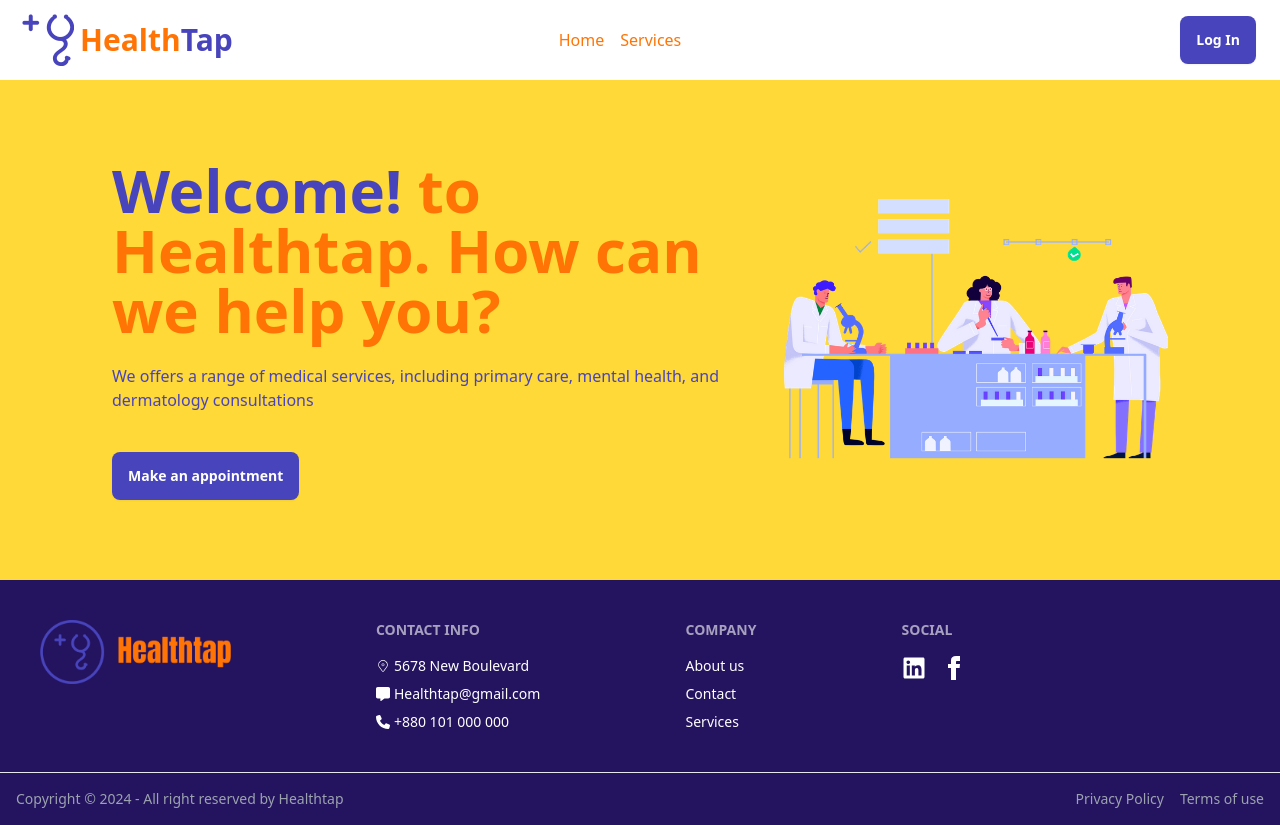
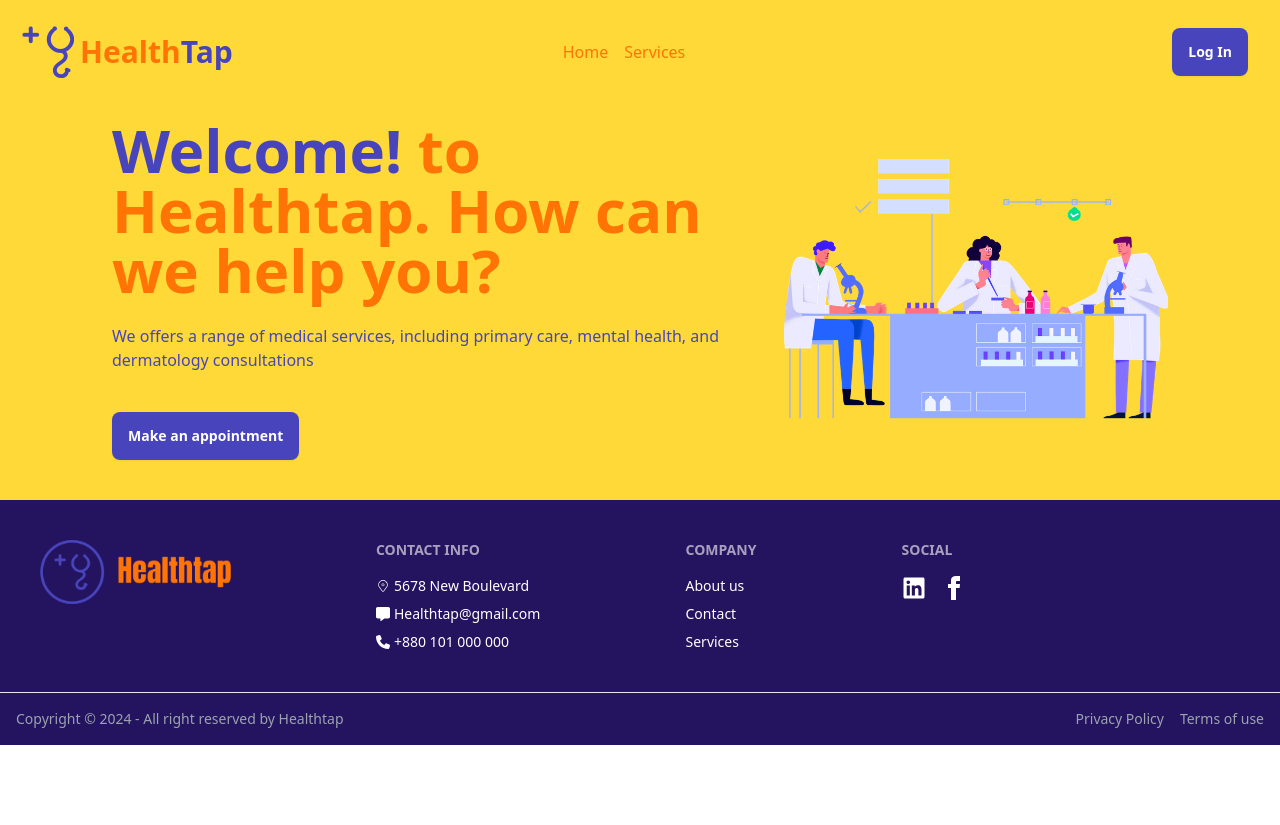
Before and after one commit to aayman01/health-tap-client, a React (Vite) app: page / in a window 1280 px wide. After the commit the page ends 800 px from the top, so only its background shows below. Built offline with nearby package versions, Linux system fonts and the light colour scheme; no server answers.

Commit message:
navbar style fixed

```diff
--- a/src/Pages/Home/Banner.jsx
+++ b/src/Pages/Home/Banner.jsx
@@ -4,7 +4,7 @@ import banner from '../../assets/banner.png'
 const Banner = () => {
     return (
       <div>
-        <div className="hero h-[400px] lg:h-[500px] bg-[#fed938] lg:px-24">
+        <div className="hero pt-20 h-[400px] lg:h-[500px] bg-[#fed938] lg:px-24">
           <div className="hero-content flex-col lg:flex-row-reverse">
             <img src={banner} className="max-w-sm bg-none hidden lg:block" />
             <div>
--- a/src/Pages/Home/Home.jsx
+++ b/src/Pages/Home/Home.jsx
@@ -1,14 +1,16 @@
 import Footer from "../Shared/Footer/Footer";
 import Banner from "./Banner";
-import NavBar from "./NavBar";
+import NavBar from "./NavBar/NavBar"
 
 const Home = () => {
     return (
+      <div>
         <div>
-            <NavBar/>
-            <Banner/>
-            <Footer/>
+          <NavBar />
         </div>
+        <Banner />
+        <Footer />
+      </div>
     );
 };
 
--- /dev/null
+++ b/src/Pages/Home/NavBar/NavBar.css
@@ -0,0 +1,8 @@
+.newFixed {
+    background-color: white;
+    transition: 0.7s ease-in;
+}
+
+.li {
+    color: black;
+}
--- a/src/Pages/Home/NavBar.jsx
+++ b/src/Pages/Home/NavBar/NavBar.jsx
@@ -1,19 +1,39 @@
 import { Link, NavLink } from "react-router-dom";
-import logo from '../../assets/icon.png'
-import useAuth from "../../Hooks/useAuth";
+import logo from '../../../assets/icon.png'
+import useAuth from "../../../Hooks/useAuth";
+import { useState } from "react";
+import '../NavBar/NavBar.css';
 
 const NavBar = () => {
   const { user, logOut } = useAuth();
- console.log(user)
+  const [fix, setFix] = useState(false)
+  console.log(user)
+
+  const onScrollChange = () => {
+    if (window.scrollY >= 200) {
+      setFix(true);
+    } else {
+      setFix(false);
+    }
+  };
+
+  window.addEventListener("scroll", onScrollChange);
+
   const handleLogOut = () => {
     logOut()
     .then()
     .catch()
   }
     return (
-      <div className="max-6xl mx-auto px-4">
+      <div className="max-7xl mx-auto">
         {/* #4844bc #ff7404 */}
-        <div className="navbar ml-0 pl-0">
+        <div
+          className={
+            fix
+              ? "newFixed navbar fixed z-10 mb-7 px-4"
+              : "navbar mt-3 fixed z-10 mb-7 px-4"
+          }
+        >
           <div className="navbar-start">
             <div className="dropdown">
               <div
@@ -209,7 +229,7 @@ const NavBar = () => {
           </div>
           <div className="navbar-end">
             {user ? (
-              <div className="dropdown dropdown-end">
+              <div className="dropdown dropdown-end mr-4">
                 <div
                   tabIndex={0}
                   role="button"
@@ -229,7 +249,10 @@ const NavBar = () => {
                 </ul>
               </div>
             ) : (
-              <Link to="/login" className="btn btn-main hover:bg-[#ff7404]">
+              <Link
+                to="/login"
+                className="btn btn-main mr-4 hover:bg-[#ff7404]"
+              >
                 Log In
               </Link>
             )}
```
